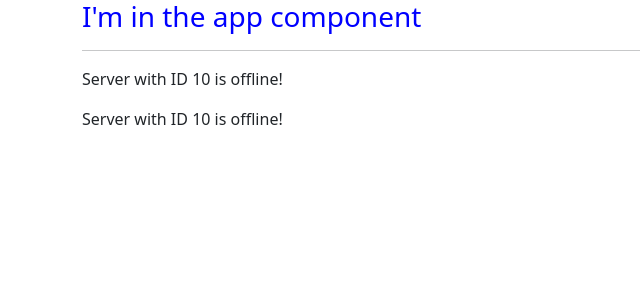
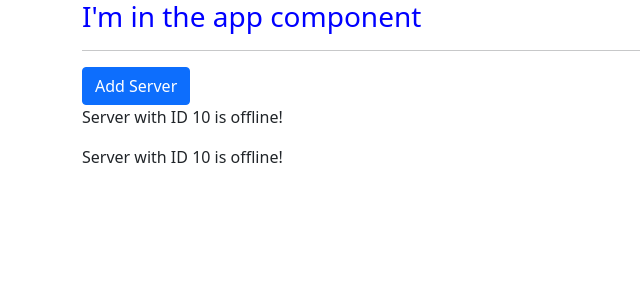
Before and after one commit to laurajunco/angular, an Angular app in the folder my-first-app/: page / in a window 1280 px wide. Shown: the top 300 px of the page, without its empty margins (0-640 px from the left). Built offline with nearby package versions, Linux system fonts and the light colour scheme.

Commit message:
Property Binding

```diff
--- a/my-first-app/src/app/servers/servers.component.html
+++ b/my-first-app/src/app/servers/servers.component.html
@@ -1,2 +1,3 @@
+<button class="btn btn-primary" [disabled]="!allowNewServer">Add Server</button>
 <app-server></app-server>
 <app-server></app-server>
--- a/my-first-app/src/app/servers/servers.component.ts
+++ b/my-first-app/src/app/servers/servers.component.ts
@@ -6,8 +6,13 @@ import { Component, OnInit } from '@angular/core';
   styleUrls: ['./servers.component.css']
 })
 export class ServersComponent implements OnInit {
+  allowNewServer = false;
 
-  constructor() { }
+  constructor() {
+    setTimeout(() => {
+      this.allowNewServer = !this.allowNewServer
+    },2000);
+  }
 
   ngOnInit(): void {
   }
```
Also changed, not shown: 1 other file (tests, documents, lock files or other folders).
